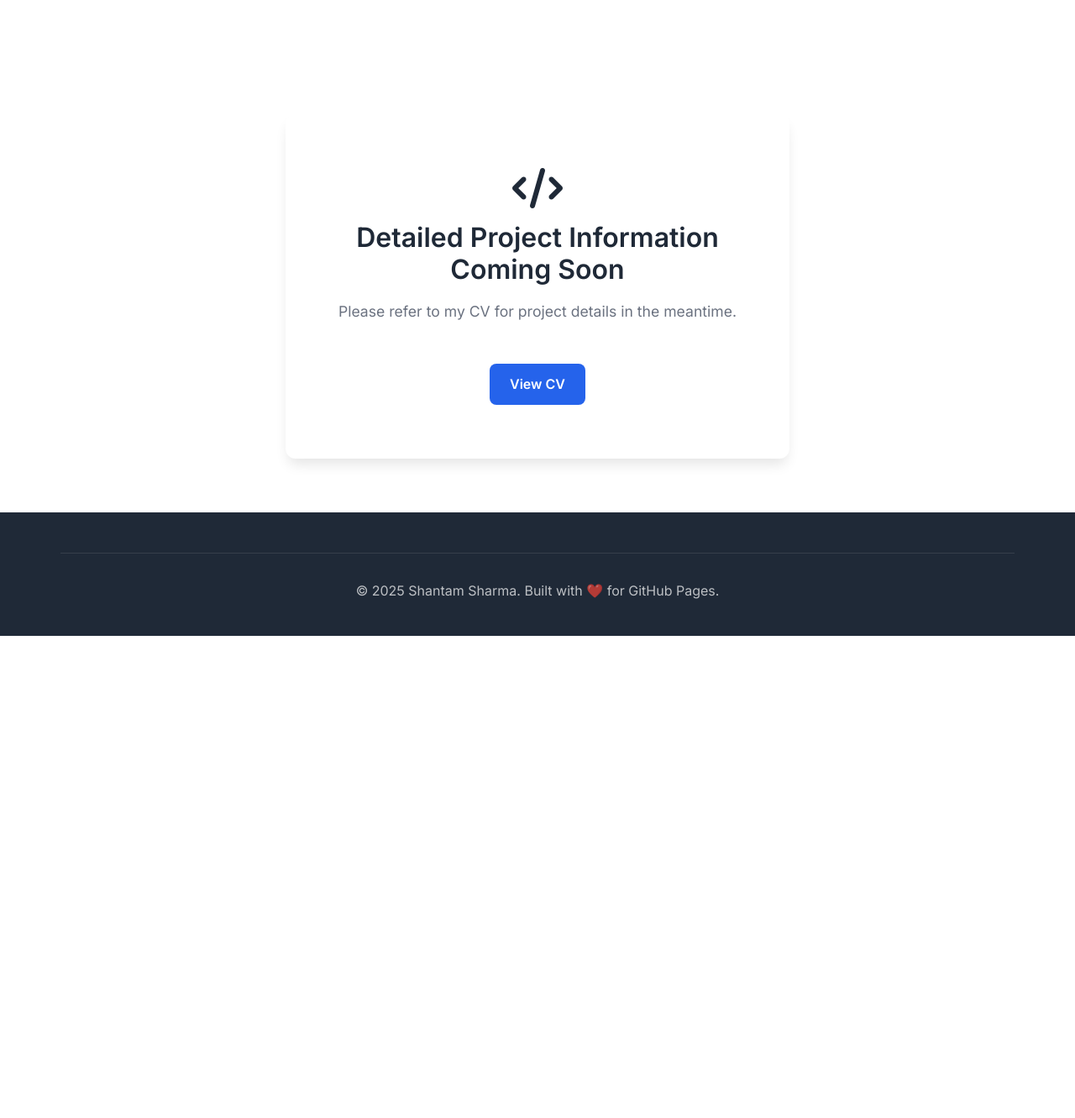
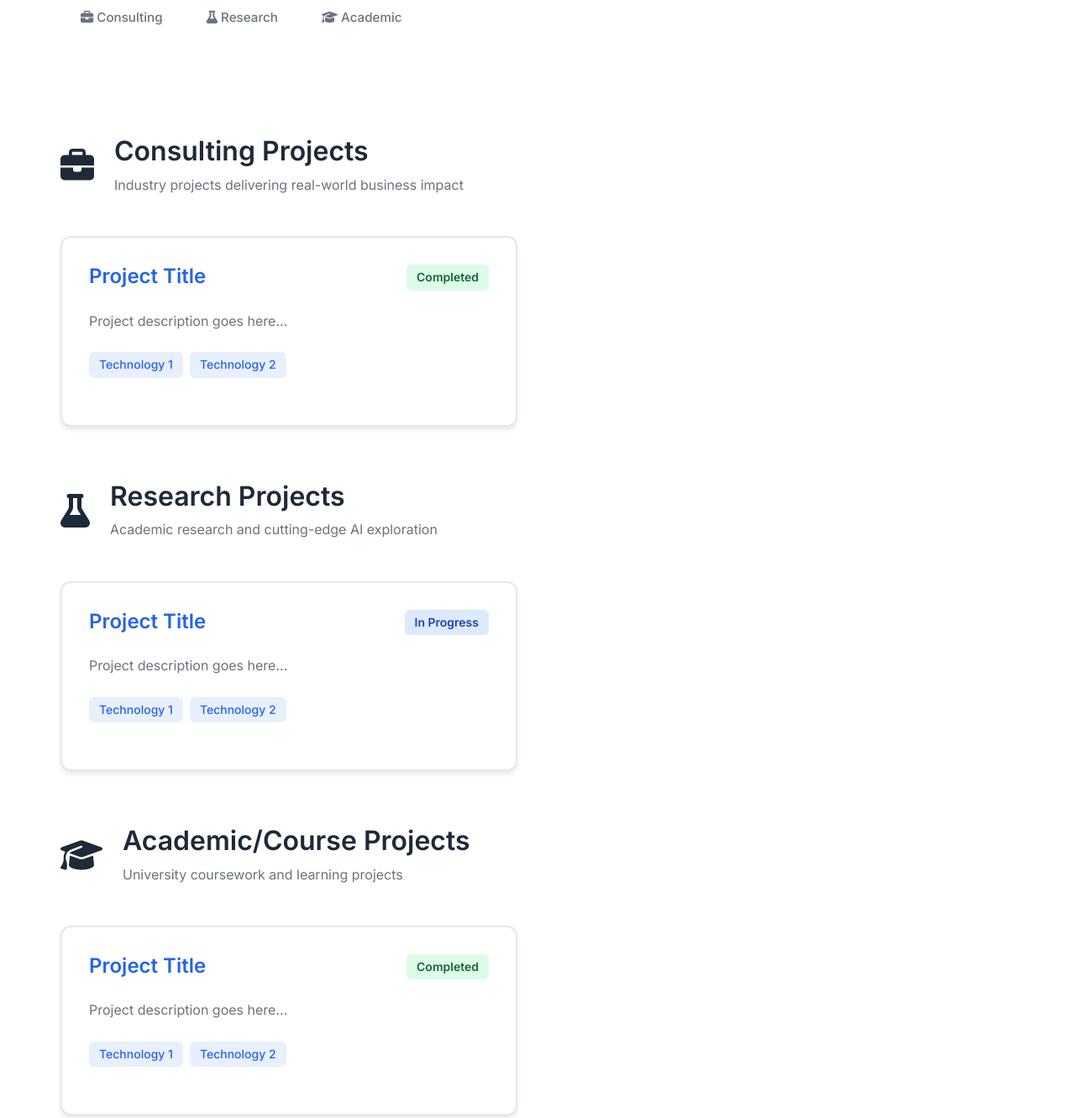
Before and after one commit to shantam98/shantam98.github.io, a plain HTML site: page projects.html in a window 1280 px wide. Shown: the part 229-1560 px from the top of the page at 84% size. Before the commit the page ends 986 px from the top, so only its background shows below. Drawn offline with Linux system fonts and the light colour scheme.

Commit message:
updating project sections

```diff
--- /dev/null
+++ b/project-categories-style.css
@@ -0,0 +1,46 @@
+/* Project Categories Styling */
+.project-category {
+    margin-bottom: 4rem;
+}
+
+.project-category:last-child {
+    margin-bottom: 2rem;
+}
+
+.category-header {
+    display: flex;
+    align-items: center;
+    gap: 1.5rem;
+    margin-bottom: 2rem;
+    padding-bottom: 1rem;
+    border-bottom: 2px solid var(--accent-primary);
+}
+
+.category-header i {
+    font-size: 2.5rem;
+    color: var(--accent-primary);
+}
+
+.category-title {
+    font-size: 2rem;
+    margin: 0;
+    color: var(--text-primary);
+}
+
+.category-description {
+    margin: 0.5rem 0 0 0;
+    color: var(--text-secondary);
+    font-size: 1rem;
+}
+
+@media (max-width: 768px) {
+    .category-header {
+        flex-direction: column;
+        align-items: flex-start;
+        gap: 1rem;
+    }
+
+    .category-title {
+        font-size: 1.5rem;
+    }
+}
--- a/projects.html
+++ b/projects.html
@@ -23,6 +23,7 @@
     <!-- Custom CSS -->
     <link rel="stylesheet" href="styles.css">
     <link rel="stylesheet" href="coming-soon-style.css">
+    <link rel="stylesheet" href="project-categories-style.css">
 </head>
 <body>
     <!-- Navigation -->
@@ -52,17 +53,107 @@
         <div class="container">
             <h1 class="section-title">All Projects</h1>
             <p class="section-subtitle">Complete portfolio of AI/ML projects demonstrating expertise across various domains</p>
+
+            <!-- Sub Navigation -->
+            <nav class="sub-nav">
+                <a href="#consulting" class="sub-nav-link">
+                    <i class="fas fa-briefcase"></i>
+                    Consulting
+                </a>
+                <a href="#research" class="sub-nav-link">
+                    <i class="fas fa-flask"></i>
+                    Research
+                </a>
+                <a href="#academic" class="sub-nav-link">
+                    <i class="fas fa-graduation-cap"></i>
+                    Academic
+                </a>
+            </nav>
         </div>
     </section>
 
     <!-- All Projects Section -->
     <section class="section projects-section">
         <div class="container">
-            <div class="coming-soon-message">
-                <i class="fas fa-code" style="font-size: 3rem; color: var(--accent-primary); margin-bottom: 1rem;"></i>
-                <h2>Detailed Project Information Coming Soon</h2>
-                <p style="font-size: 1.1rem; margin: 1rem 0 2rem 0;">Please refer to my CV for project details in the meantime.</p>
-                <a href="https://drive.google.com/YOUR_CV_LINK" target="_blank" class="btn btn-primary">View CV</a>
+            <!-- Consulting Projects -->
+            <div id="consulting" class="project-category">
+                <div class="category-header">
+                    <i class="fas fa-briefcase"></i>
+                    <div>
+                        <h2 class="category-title">Consulting Projects</h2>
+                        <p class="category-description">Industry projects delivering real-world business impact</p>
+                    </div>
+                </div>
+                <div class="projects-grid">
+                    <!-- Add consulting projects here -->
+                    <div class="project-card">
+                        <div class="project-header">
+                            <h3>Project Title</h3>
+                            <span class="project-status completed">Completed</span>
+                        </div>
+                        <p class="project-description">
+                            Project description goes here...
+                        </p>
+                        <div class="project-tech">
+                            <span class="tech-tag">Technology 1</span>
+                            <span class="tech-tag">Technology 2</span>
+                        </div>
+                    </div>
+                </div>
+            </div>
+
+            <!-- Research Projects -->
+            <div id="research" class="project-category">
+                <div class="category-header">
+                    <i class="fas fa-flask"></i>
+                    <div>
+                        <h2 class="category-title">Research Projects</h2>
+                        <p class="category-description">Academic research and cutting-edge AI exploration</p>
+                    </div>
+                </div>
+                <div class="projects-grid">
+                    <!-- Add research projects here -->
+                    <div class="project-card">
+                        <div class="project-header">
+                            <h3>Project Title</h3>
+                            <span class="project-status current">In Progress</span>
+                        </div>
+                        <p class="project-description">
+                            Project description goes here...
+                        </p>
+                        <div class="project-tech">
+                            <span class="tech-tag">Technology 1</span>
+                            <span class="tech-tag">Technology 2</span>
+                        </div>
+                    </div>
+                </div>
+            </div>
+
+            <!-- Academic/Course Projects -->
+            <div id="academic" class="project-category">
+                <div class="category-header">
+                    <i class="fas fa-graduation-cap"></i>
+                    <div>
+                        <h2 class="category-title">Academic/Course Projects</h2>
+                        <p class="category-description">University coursework and learning projects</p>
+                    </div>
+                </div>
+                <div class="projects-grid">
+                    <!-- Add academic projects here -->
+                    <div class="project-card">
+                        <div class="project-header">
+                            <h3>Project Title</h3>
+                            <span class="project-status completed">Completed</span>
+                        </div>
+                        <p class="project-description">
+                            Project description goes here...
+                        </p>
+                        <div class="project-tech">
+                            <span class="tech-tag">Technology 1</span>
+                            <span class="tech-tag">Technology 2</span>
+                        </div>
+                    </div>
+                </div>
             </div>
 
             <!-- Current Engagement -->
```
